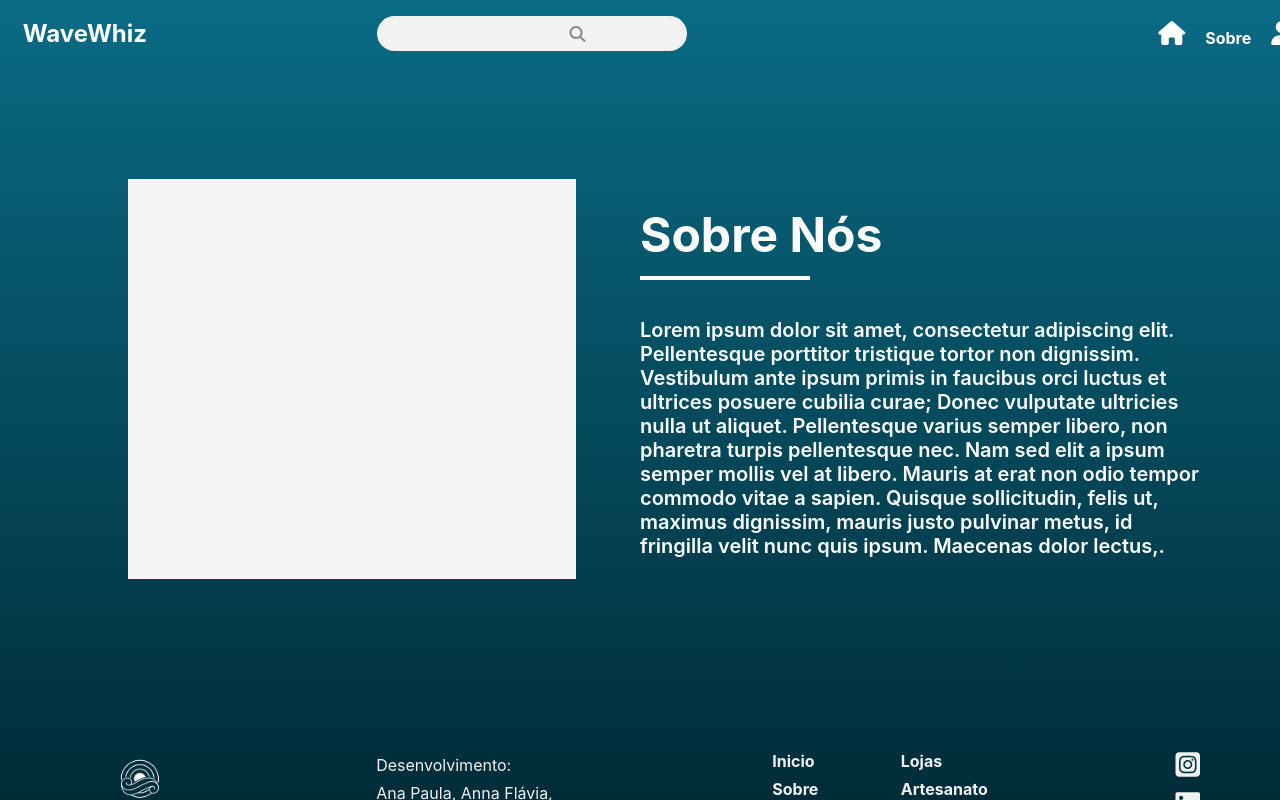
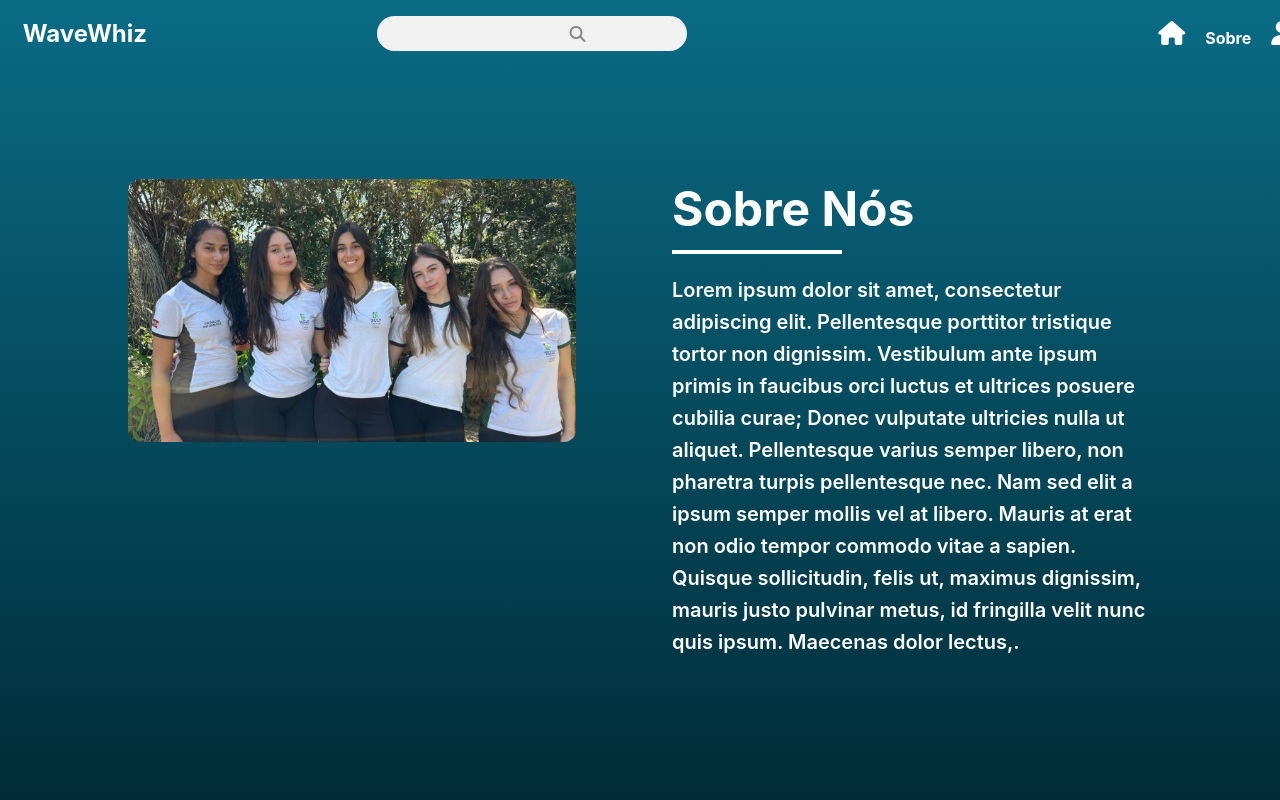
Before and after one commit to hackathon-capri/wavewhiz, a Vue app in the folder projeto/: page /sobre-nos in a window 1280 px wide. Built offline with nearby package versions, Linux system fonts and the light colour scheme.

Commit message:
Alteração de branch

```diff
--- a/projeto/src/views/SobreNosView.vue
+++ b/projeto/src/views/SobreNosView.vue
@@ -1,10 +1,11 @@
 <script setup>
 // import { ref } from 'vue'
 </script>
+
 <template>
   <div class="template">
     <div class="esquerda">
-      <img src="/public/Rectangle 439.png" alt="" />
+      <img src="/foto-desenvolvedoras.jpeg" alt="Equipe WaveWhiz" />
     </div>
     <div class="direita">
       <h1>Sobre Nós</h1>
@@ -21,36 +22,52 @@
     </div>
   </div>
 </template>
+
 <style scoped>
 div.template {
   display: flex;
-  margin: 10vw 10vw 10vw 10vw;
+  margin: 10vw;
+  align-items: flex-start;
 }
 
 div.esquerda {
   margin: 0 5vw 0 0;
+  flex: 1;
 }
+
 div.esquerda img {
+  max-width: 100%;
   width: 35vw;
-  height: 50vh;
+  height: auto;
+  border-radius: 12px;
 }
+
+div.direita {
+  flex: 1;
+  display: flex;
+  flex-direction: column;
+  justify-content: center;
+}
+
 div.direita h1 {
   color: white;
   font-size: 3rem;
   padding-bottom: 12px;
-  margin-top: 2vw;
+  margin: 0;
 }
+
 div.direita hr {
   border: 2px solid white;
   width: 13vw;
   margin-bottom: 20px;
 }
+
 div.direita p {
   color: white;
-  margin: 3vw 0 0 0;
-  width: 110%;
   font-size: 20px;
   font-weight: 600;
+  line-height: 1.6;
+  margin: 0;
 }
 
 /*---------->RESPONSIVIDADE<----------*/
@@ -67,13 +84,17 @@ div.direita p {
 
   div.esquerda img {
     width: 80vw;
-    height: 25vh;
+    height: auto;
     margin-top: 5vw;
+  }
+
+  div.direita {
+    display: block;
+    text-align: center;
   }
 
   div.direita h1 {
     font-size: 2rem;
-    text-align: center;
   }
 
   div.direita hr {
@@ -88,5 +109,4 @@ div.direita p {
     margin: 0;
   }
 }
-
 </style>
```
Also changed, not shown: projeto/public/foto-desenvolvedoras.jpeg (added).
